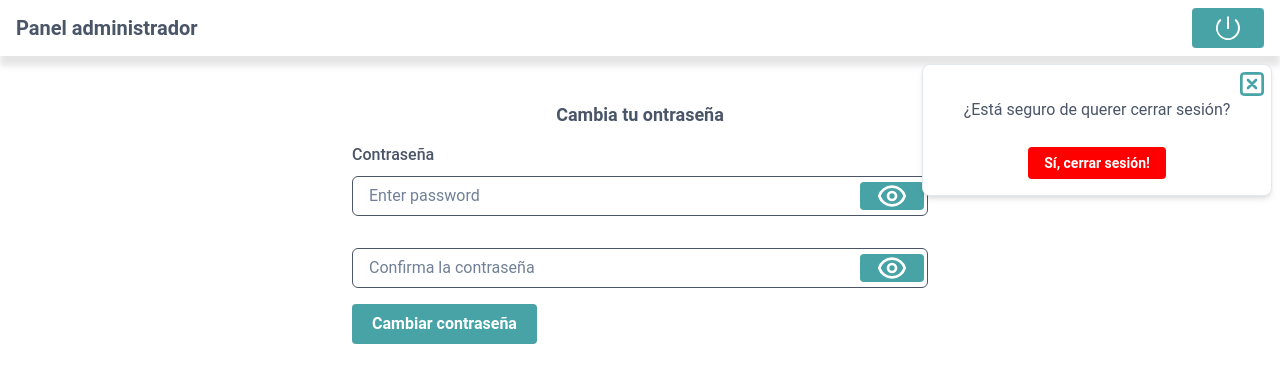
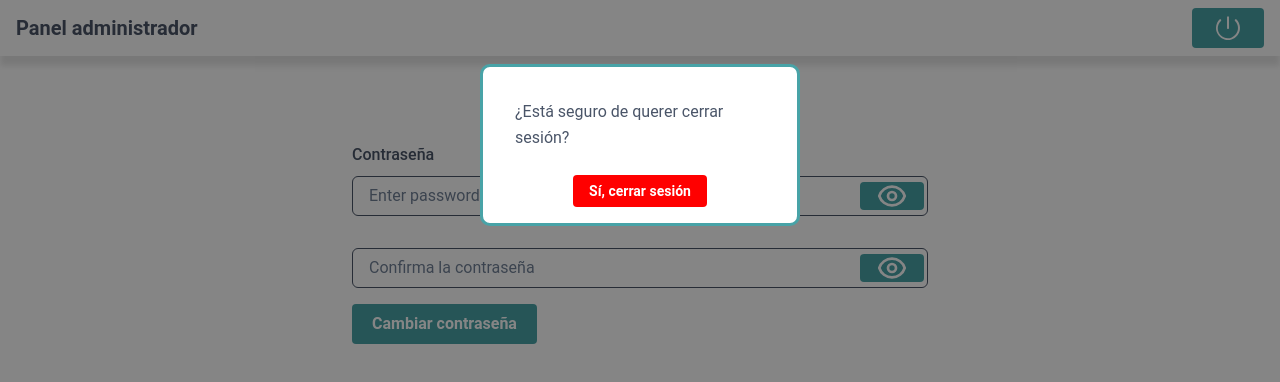
Before and after one commit to JCLLacruz/resiadminfront, a React (Vite) app: page /users/resetpassword/1 in a window 1280 px wide. Both pictures are taken after a click on the button 1228 px from the left and 28 px from the top of the page. Shown: the top 382 px of the page. Built offline with nearby package versions, Linux system fonts and the light colour scheme.

Commit message:
modal for logout

```diff
--- a/src/components/Header/Header.tsx
+++ b/src/components/Header/Header.tsx
@@ -1,6 +1,6 @@
-import { Box, Button, Container, Heading, Image, Text } from '@chakra-ui/react';
+import { Box, Button, Container, Heading, Image, Modal, ModalBody, ModalContent, ModalOverlay, Text, useDisclosure } from '@chakra-ui/react';
 import { FC, useEffect, useState } from 'react';
-import { closeIcon, switchOffIcon, userIcon } from '../../assets/icons/icons';
+import { switchOffIcon, userIcon } from '../../assets/icons/icons';
 import { useDispatch, useSelector } from 'react-redux';
 import { AppDispatch } from '../../app/store';
 import { logoutUser, reset } from '../../features/auth/authSlice';
@@ -9,7 +9,7 @@ import { resetSuccess } from '../../features/server/serverSlice';
 import useWindowSize from '../../hooks/useWindowSize';
 
 const Footer: FC = () => {
-	const [isVisible, setIsVisible] = useState(false);
+	const { isOpen, onOpen, onClose } = useDisclosure();
 	const { currentUser, user, image, images } = useSelector((state: any) => state.auth || {});
 	const [imageSrc, setImageSrc] = useState<any>('');
 	const dispatch = useDispatch<AppDispatch>();
@@ -19,7 +19,7 @@ const Footer: FC = () => {
 	useEffect(() => {
 		setTimeout(() => {
 			if (currentUser.images.length > 0 && currentUser?._id === user?._id) {
-				if(images.length > 0){
+				if (images.length > 0) {
 					setImageSrc(images[0].src);
 				} else {
 					setImageSrc('');
@@ -33,7 +33,7 @@ const Footer: FC = () => {
 	}, [useWindowSize, isMobile]);
 
 	const logout = () => {
-		setIsVisible(false);
+		onClose();
 		dispatch(logoutUser());
 		dispatch(reset());
 		dispatch(resetSuccess());
@@ -84,47 +84,38 @@ const Footer: FC = () => {
 				</Heading>
 			)}
 			<Box display={'flex'} justifyContent={'end'}>
-				<Button id='logoutButton' onClick={isVisible ? () => setIsVisible(false) : () => setIsVisible(true)}>
+				<Button id='logoutButton' onClick={onOpen}>
 					{switchOffIcon}
 				</Button>
 			</Box>
-			{isVisible && (
-				<Box position={'absolute'} top={'4rem'} right={'0.5rem'} justifyContent='center' textAlign='center' height='200px' width={'350px'}>
+			<Modal isOpen={isOpen} onClose={onClose} size={'xs'} isCentered={false}>
+				<ModalOverlay />
+				<ModalContent backgroundColor={'transparent'} border={'none'} boxShadow={'none'}>
+					<ModalBody padding={0}>
 						<Box
 							display={'flex'}
 							flexDirection={'column'}
 							alignItems={'center'}
 							borderWidth='1px'
-						borderRadius='lg'
 							overflow='hidden'
-						maxW='sm'
-						boxShadow='md'
 							paddingX={'2rem'}
 							paddingY={'1rem'}
-						zIndex={1000}
 							bg='white'
+							backgroundColor={'brand.50'}
+							border={'solid'}
+							borderColor={'brand.500'}
+							borderRadius={'10px'}
 						>
-						<Text
-							position={'absolute'}
-							padding={'0'}
-							marginX={'-1.80rem'}
-							marginY={'-0.8rem'}
-							alignSelf={'end'}
-							fontSize={'2xl'}
-							cursor={'pointer'}
-							onClick={isVisible ? () => setIsVisible(false) : () => setIsVisible(true)}
-						>
-							{closeIcon}
-						</Text>
 							<Text marginTop={'1rem'} marginBottom={'0.5rem'}>
 								¿Está seguro de querer cerrar sesión?
-						</Text>
-						<Button id='confirmLogoutButton' bg='red' size='sm' mt={4} onClick={logout}>
-							Sí, cerrar sesión!
+							</Text>{' '}
+							<Button bg='red' size='sm' _hover={{ bg: 'red' }} mt={4} onClick={logout}>
+								Sí, cerrar sesión
 							</Button>
 						</Box>
-				</Box>
-			)}
+					</ModalBody>
+				</ModalContent>
+			</Modal>
 		</Container>
 	);
 };
```
Lines whose indentation alone changed are shown as unchanged.
